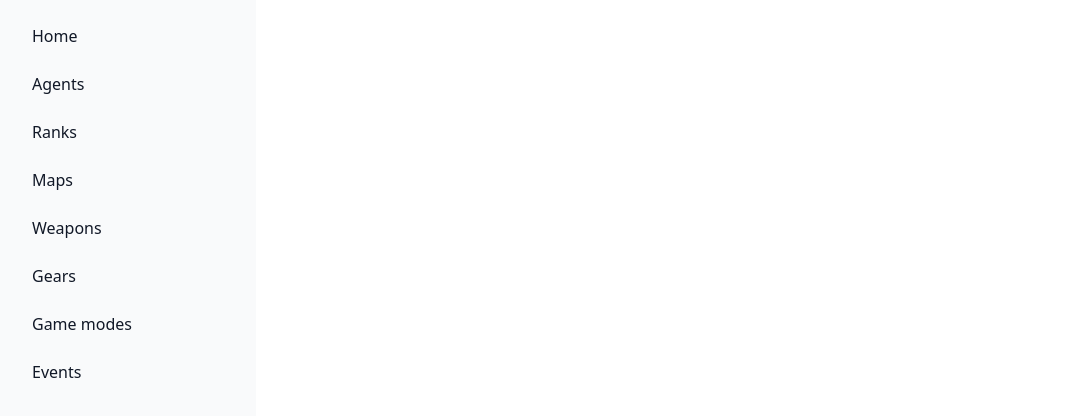
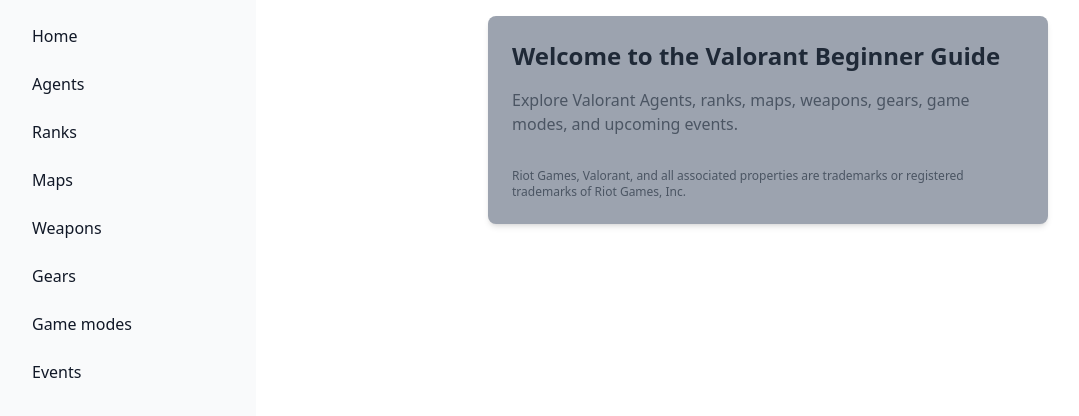
Before and after one commit to Matthias933/ValorantGuide, a plain HTML site: page index.html in a window 1280 px wide. Shown: the whole page, without its empty margins (0-1079 px from the left). Drawn offline with Linux system fonts and the light colour scheme.

Commit message:
Fixed small bug

```diff
--- a/index.html
+++ b/index.html
@@ -103,6 +103,7 @@
     document.addEventListener('DOMContentLoaded', function() {
         var sidebarButton = document.querySelector('[data-drawer-toggle="default-sidebar"]');
         sidebarButton.addEventListener('click', toggleSidebar);
+        LoadHomeContent();
     });
 
     function LoadAgentContent(){
```
